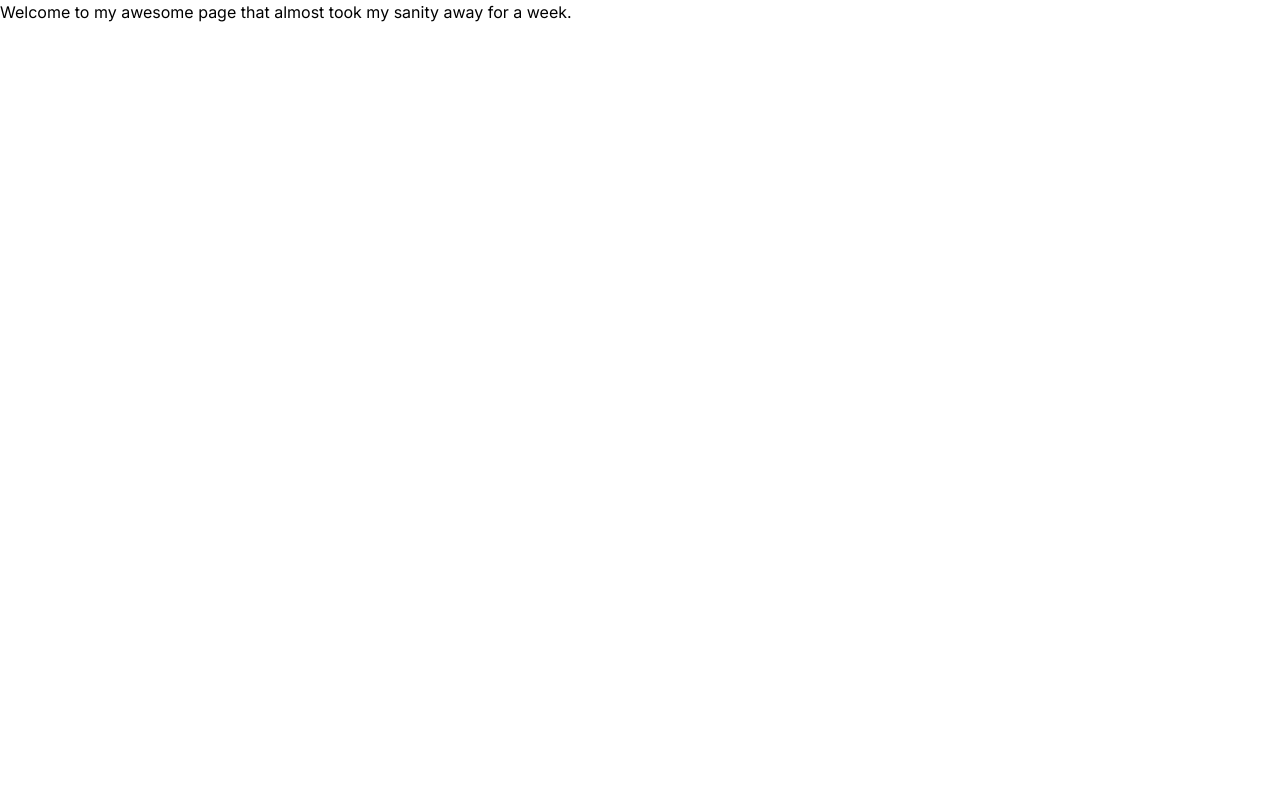
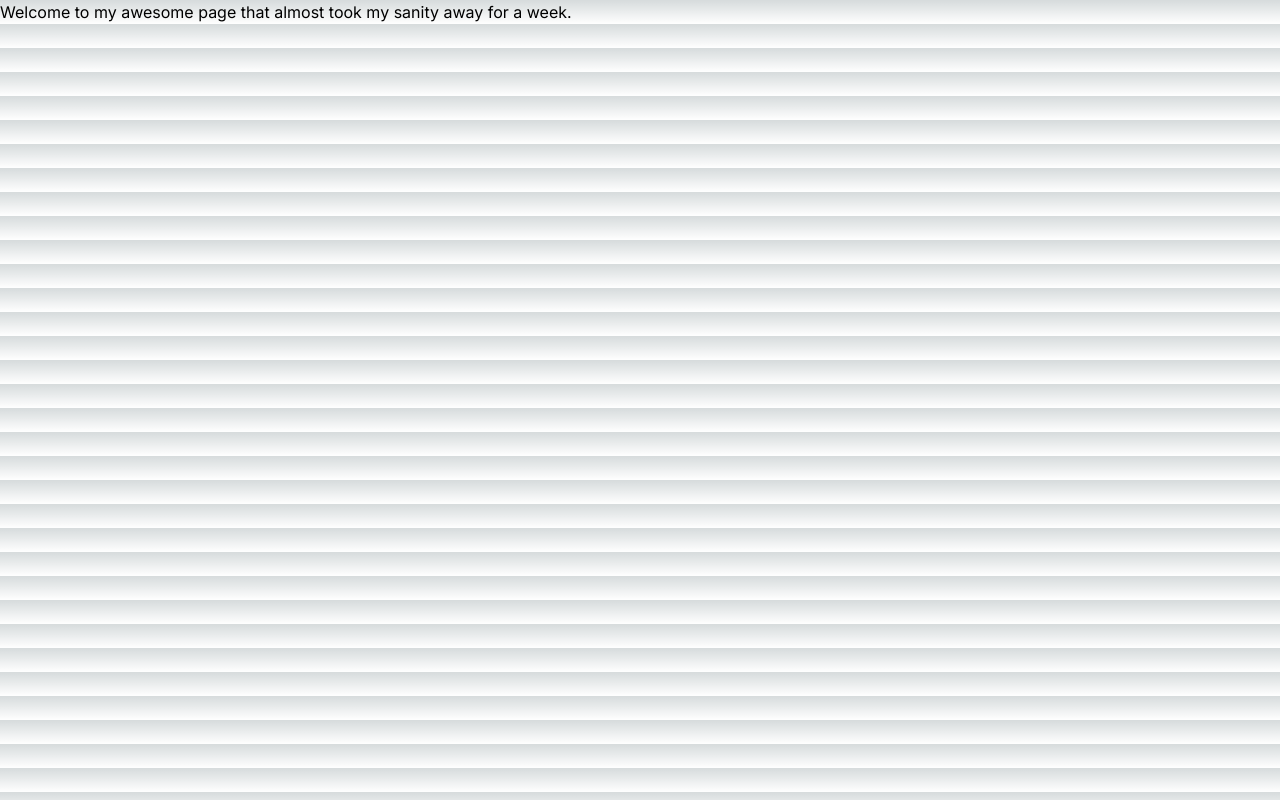
Before and after one commit to chee-zaram/wigit-webapp, a Next.js app in the folder assets/: page / in a window 1280 px wide. Built offline with nearby package versions, Linux system fonts and the light colour scheme.

Commit message:
Feat: Use app instead of src

```diff
--- a/assets/src/app/globals.css
+++ b/assets/app/globals.css
@@ -18,10 +18,10 @@
 
 body {
   color: rgb(var(--foreground-rgb));
-  /* background: linear-gradient(
+  background: linear-gradient(
       to bottom,
       transparent,
       rgb(var(--background-end-rgb))
     )
-    rgb(var(--background-start-rgb)); */
+    rgb(var(--background-start-rgb));
 }
--- a/assets/src/app/layout.tsx
+++ b/assets/app/layout.tsx
@@ -4,8 +4,8 @@
 const inter = Inter({ subsets: ['latin'] })
 
 export const metadata = {
-  title: 'Wigit',
-  description: 'Hair vendor and wigging service provider',
+  title: 'Wigit Web App',
+  description: 'Hair vendor, and wigging service provider',
 }
 
 export default function RootLayout({
--- a/assets/tsconfig.json
+++ b/assets/tsconfig.json
@@ -20,7 +20,7 @@
       }
     ],
     "paths": {
-      "@/*": ["./src/*"]
+      "@/*": ["./*"]
     }
   },
   "include": ["next-env.d.ts", "**/*.ts", "**/*.tsx", ".next/types/**/*.ts"],
```
Also changed, not shown: assets/app/page.tsx (renamed from assets/src/app/page.tsx), 1 other file (tests, documents, lock files or other folders).
